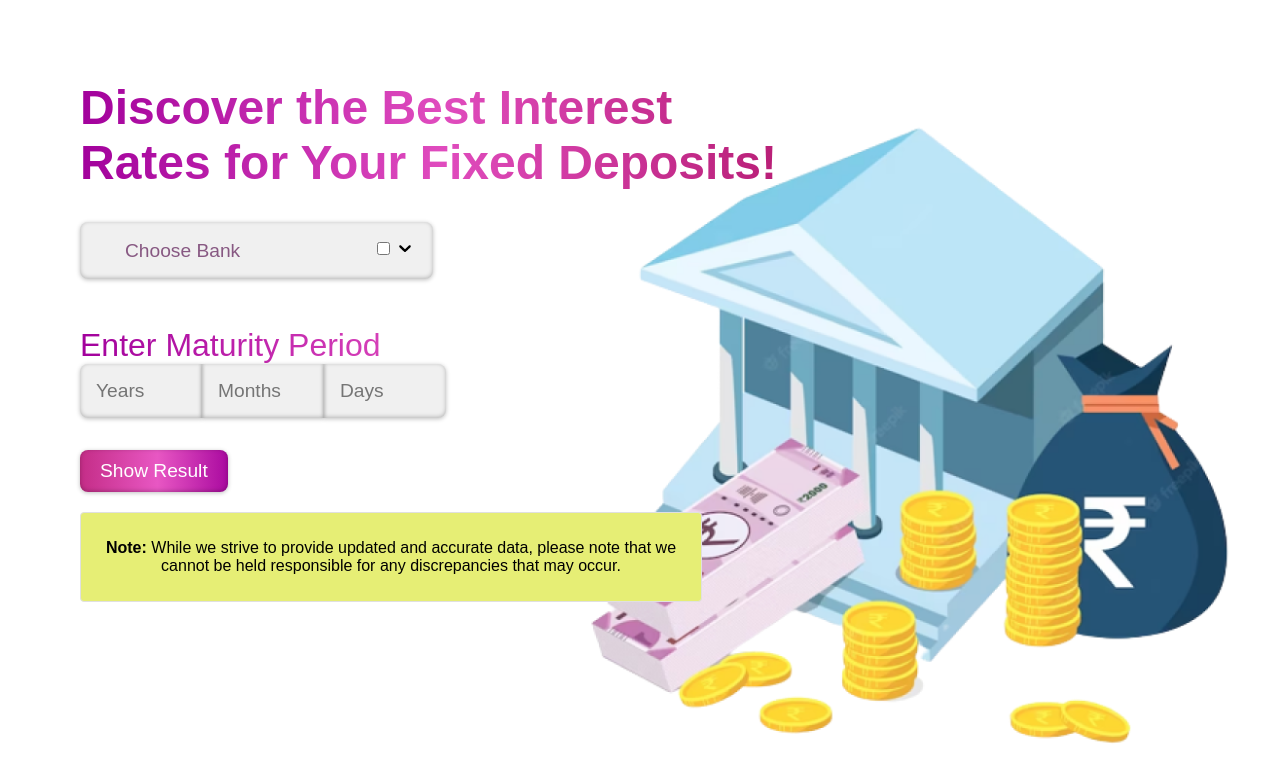
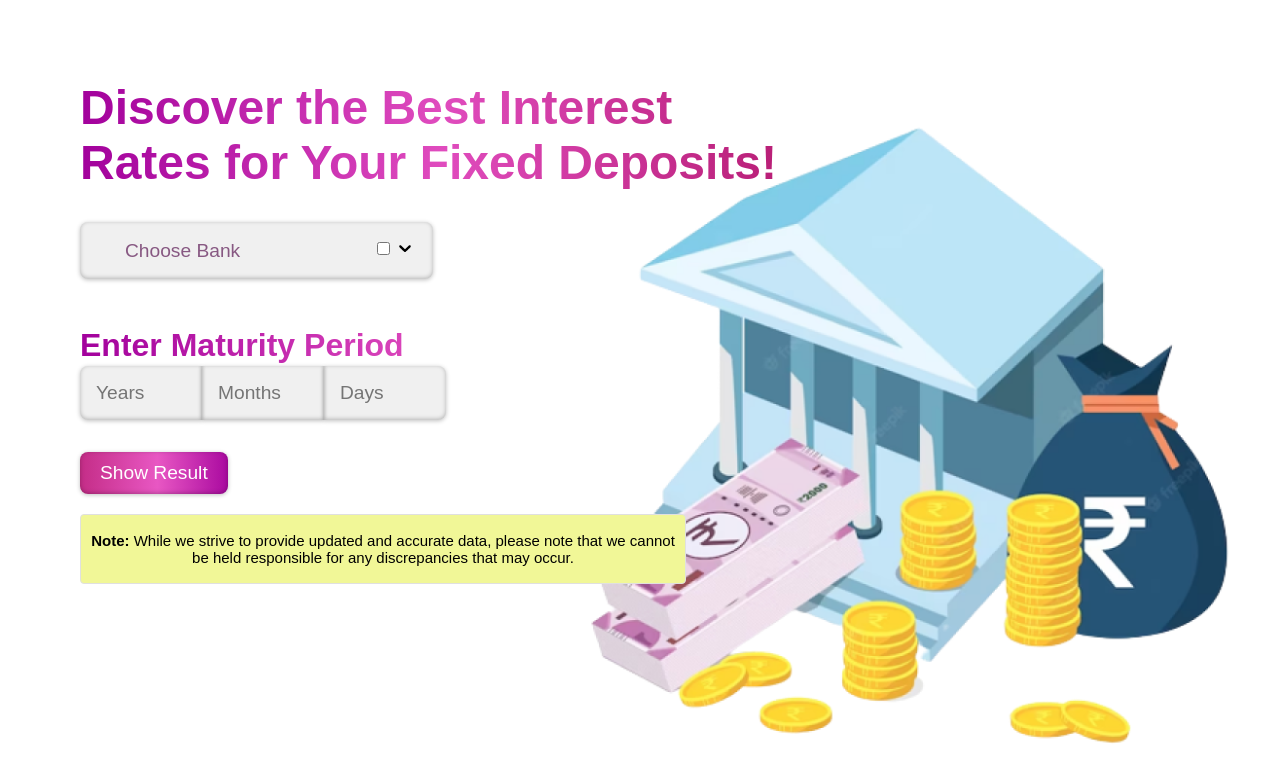
Before and after one commit to TheDarkknight26/bankweb, a React (Create React App) app in the folder client/: page / in a window 1280 px wide. Shown: the top 782 px of the page. Built offline with nearby package versions, Linux system fonts and the light colour scheme.

Commit message:
minor changes

```diff
--- a/client/src/components/Dropdown/dropdown.module.css
+++ b/client/src/components/Dropdown/dropdown.module.css
@@ -37,13 +37,13 @@
     /* width: 100%; */
     overflow: auto;
     /* max-width: 100%; */
-    color: rgba(90, 23, 83, 0.5);
+    color: rgba(90, 23, 83, 0.77);
     /* background: rgba(217, 217, 217, 0.4); */
     /* box-shadow: 0px 1px 4px rgba(0, 0, 0, 0.25), inset 0px -1px 4px rgba(0, 0, 0, 0.25); */
 }
 
 .dropdownMenu:hover{
-    color: rgba(90, 23, 83, 0.8);
+    color: rgba(90, 23, 83, 1);
 
 }
 
--- a/client/src/components/HomePage/homepage.module.css
+++ b/client/src/components/HomePage/homepage.module.css
@@ -27,7 +27,7 @@
     max-width: 25%;
     /* height: 4.8rem; */
     font-size: 1.2rem;
-    padding: 1rem 0rem 1rem 2rem;
+    padding: 1rem 0rem 0rem 0rem;
     background: rgba(217, 217, 217, 0.4);
     border: none;
     box-shadow: 0px 1px 4px rgba(0, 0, 0, 0.25), inset 0px -1px 4px rgba(0, 0, 0, 0.25);
@@ -59,13 +59,14 @@
 .heading {
     width: 60%;
     font-size: 2rem;
-    font-weight: 400;
+    font-weight: bold;
     background: linear-gradient(90deg, #A2019C 0%, #E04CBE 50.38%, #B61C72 100%);
     -webkit-background-clip: text;
     -webkit-text-fill-color: transparent;
     background-clip: text;
     -webkit-text-fill-color: transparent;
     margin-top: 3rem;
+    margin-bottom:2px;
 }
 
 .submitBtn>button {
@@ -85,9 +86,9 @@
 /* ...existing styles... */
 
 .note {
-    background-color: rgb(230, 238, 117);
+    background-color: rgb(241, 247, 151);
     border: 1px solid #e0e0e0;
-    padding: 10px;
+    padding: 2px;
     border-radius: 4px;
     margin-top: 20px;
     width: 50%;
@@ -96,7 +97,7 @@
   }
 
   .noteText {
-    font-size: 16px; /* Increase the font size to make the text bigger */
+    font-size: 15px; /* Increase the font size to make the text bigger */
     color: black; /* Darken the text color for better visibility */
     text-align:center;
 
```
